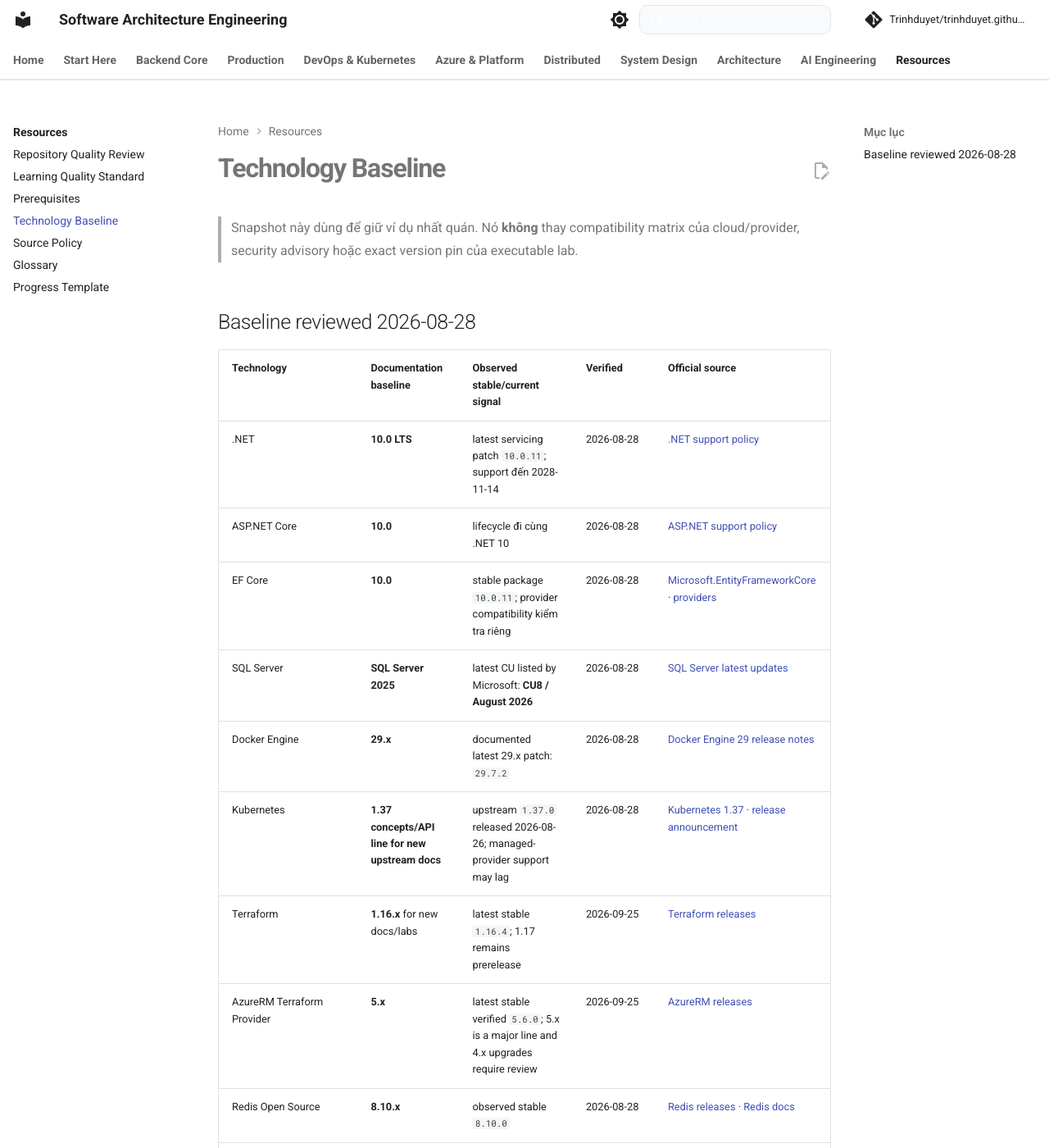
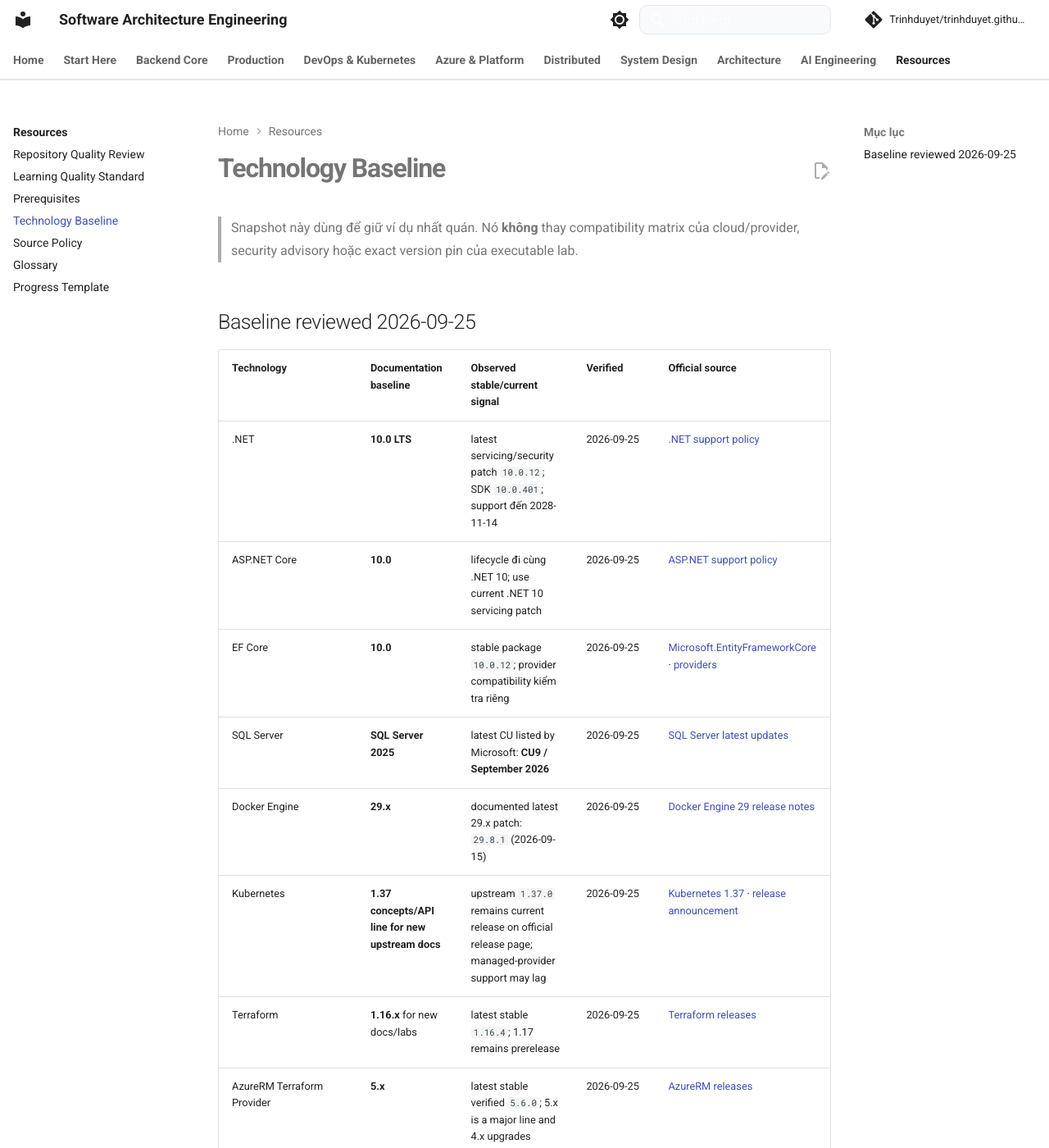
Before and after one commit to Trinhduyet/trinhduyet.github.io, an MkDocs documentation site: the page built from docs/00-roadmap/technology-baseline.md, in a window 1280 px wide and 1400 px high. Shown: the whole window at 82% size. Built offline with MkDocs 1.6.1 and Material for MkDocs 9.7.7, drawn with Linux system fonts in a browser that asks for light colours; comment, search, counter and statistics services are not loaded; some of the changed text lies outside the part shown.

Commit message:
docs(roadmap): refresh technology baseline for September 2026

````diff
--- a/docs/00-roadmap/technology-baseline.md
+++ b/docs/00-roadmap/technology-baseline.md
@@ -2,16 +2,16 @@
 
 > Snapshot này dùng để giữ ví dụ nhất quán. Nó **không** thay compatibility matrix của cloud/provider, security advisory hoặc exact version pin của executable lab.
 
-## Baseline reviewed 2026-08-28
+## Baseline reviewed 2026-09-25
 
 | Technology | Documentation baseline | Observed stable/current signal | Verified | Official source |
 |---|---|---|---|---|
-| .NET | **10.0 LTS** | latest servicing patch `10.0.11`; support đến 2028-11-14 | 2026-08-28 | [.NET support policy](https://dotnet.microsoft.com/en-us/platform/support/policy) |
-| ASP.NET Core | **10.0** | lifecycle đi cùng .NET 10 | 2026-08-28 | [ASP.NET support policy](https://dotnet.microsoft.com/en-us/platform/support/policy/aspnet) |
-| EF Core | **10.0** | stable package `10.0.11`; provider compatibility kiểm tra riêng | 2026-08-28 | [Microsoft.EntityFrameworkCore](https://www.nuget.org/packages/Microsoft.EntityFrameworkCore) · [providers](https://learn.microsoft.com/en-us/ef/core/providers/) |
-| SQL Server | **SQL Server 2025** | latest CU listed by Microsoft: **CU8 / August 2026** | 2026-08-28 | [SQL Server latest updates](https://learn.microsoft.com/en-us/troubleshoot/sql/releases/download-and-install-latest-updates) |
-| Docker Engine | **29.x** | documented latest 29.x patch: `29.7.2` | 2026-08-28 | [Docker Engine 29 release notes](https://docs.docker.com/engine/release-notes/29/) |
-| Kubernetes | **1.37 concepts/API line for new upstream docs** | upstream `1.37.0` released 2026-08-26; managed-provider support may lag | 2026-08-28 | [Kubernetes 1.37](https://kubernetes.io/releases/1.37/) · [release announcement](https://kubernetes.io/blog/2026/08/26/kubernetes-v1-37-release/) |
+| .NET | **10.0 LTS** | latest servicing/security patch `10.0.12`; SDK `10.0.401`; support đến 2028-11-14 | 2026-09-25 | [.NET support policy](https://dotnet.microsoft.com/en-us/platform/support/policy) |
+| ASP.NET Core | **10.0** | lifecycle đi cùng .NET 10; use current .NET 10 servicing patch | 2026-09-25 | [ASP.NET support policy](https://dotnet.microsoft.com/en-us/platform/support/policy/aspnet) |
+| EF Core | **10.0** | stable package `10.0.12`; provider compatibility kiểm tra riêng | 2026-09-25 | [Microsoft.EntityFrameworkCore](https://www.nuget.org/packages/Microsoft.EntityFrameworkCore) · [providers](https://learn.microsoft.com/en-us/ef/core/providers/) |
+| SQL Server | **SQL Server 2025** | latest CU listed by Microsoft: **CU9 / September 2026** | 2026-09-25 | [SQL Server latest updates](https://learn.microsoft.com/en-us/troubleshoot/sql/releases/download-and-install-latest-updates) |
+| Docker Engine | **29.x** | documented latest 29.x patch: `29.8.1` (2026-09-15) | 2026-09-25 | [Docker Engine 29 release notes](https://docs.docker.com/engine/release-notes/29/) |
+| Kubernetes | **1.37 concepts/API line for new upstream docs** | upstream `1.37.0` remains current release on official release page; managed-provider support may lag | 2026-09-25 | [Kubernetes 1.37](https://kubernetes.io/releases/1.37/) · [release announcement](https://kubernetes.io/blog/2026/08/26/kubernetes-v1-37-release/) |
 | Terraform | **1.16.x** for new docs/labs | latest stable `1.16.4`; 1.17 remains prerelease | 2026-09-25 | [Terraform releases](https://github.com/hashicorp/terraform/releases) |
 | AzureRM Terraform Provider | **5.x** | latest stable verified `5.6.0`; 5.x is a major line and 4.x upgrades require review | 2026-09-25 | [AzureRM releases](https://github.com/hashicorp/terraform-provider-azurerm/releases) |
 | Redis Open Source | **8.10.x** | observed stable `8.10.0` | 2026-08-28 | [Redis releases](https://github.com/redis/redis/releases) · [Redis docs](https://redis.io/docs/latest/) |
@@ -20,7 +20,7 @@
 | Microsoft Agent Framework (.NET) | **1.17.x** | `dotnet-1.17.0` marked latest at review time | 2026-08-28 | [Agent Framework releases](https://github.com/microsoft/agent-framework/releases) |
 | OpenAI .NET | **2.12.x released line** | latest public release/package observed `2.12.0`; `main` version prefix is not treated as a released version | 2026-08-28 | [openai-dotnet releases](https://github.com/openai/openai-dotnet/releases) · [OpenAI NuGet](https://www.nuget.org/packages/OpenAI) |
 
-> Partial refresh: the `Microsoft.Extensions.AI` row was re-verified on **2026-09-03** while implementing the Module 19 runnable MEAI integration. Other rows retain their own verification dates.
+> Each row has its own verification date. The 2026-09-25 review refreshed the fast-moving runtime/database/container/orchestration/IaC rows; other ecosystems remain governed by their row-level dates and should be rechecked before production use.
 
 ---
 
@@ -141,11 +141,12 @@
 The 2026-08-11 snapshot is now stale in several places:
 
 ```text
-.NET       10.0.10 → 10.0.11 servicing
-EF Core    10.0.10 → 10.0.11 stable
-SQL 2025   CU7      → CU8 listed by Microsoft
-Kubernetes 1.36.x   → upstream 1.37.0 current
-Terraform  1.15.x   → 1.16.4 stable (1.17 prerelease)
+.NET       10.0.11 → 10.0.12 security/servicing
+EF Core    10.0.11 → 10.0.12 stable
+SQL 2025   CU8      → CU9 / September 2026
+Docker     29.7.2   → 29.8.1
+Kubernetes 1.37.0   → still current upstream release page
+Terraform  1.16.0   → 1.16.4 stable (1.17 prerelease)
 MEAI       10.8.x   → 10.9.0 stable/current
 ```
 
@@ -216,7 +217,7 @@
 
 ## Verification metadata
 
-- Repository baseline review: **2026-08-28**, Asia/Bangkok.
-- Partial AI SDK refresh: **2026-09-03** for `Microsoft.Extensions.AI` 10.9.0.
+- Repository baseline review: **2026-09-25**, Asia/Bangkok.
+- Fast-moving rows refreshed **2026-09-25** for .NET/ASP.NET/EF Core, SQL Server, Docker, Kubernetes and Terraform; `Microsoft.Extensions.AI` remains pinned/verified at 10.9.0 from the executable Module 19 integration.
 - Critical refreshes verified against official .NET, Microsoft, Docker, Kubernetes, HashiCorp, OpenTelemetry, Microsoft package/framework and OpenAI release/package sources.
 - Managed cloud versions are intentionally not inferred from upstream Kubernetes current release.
````
